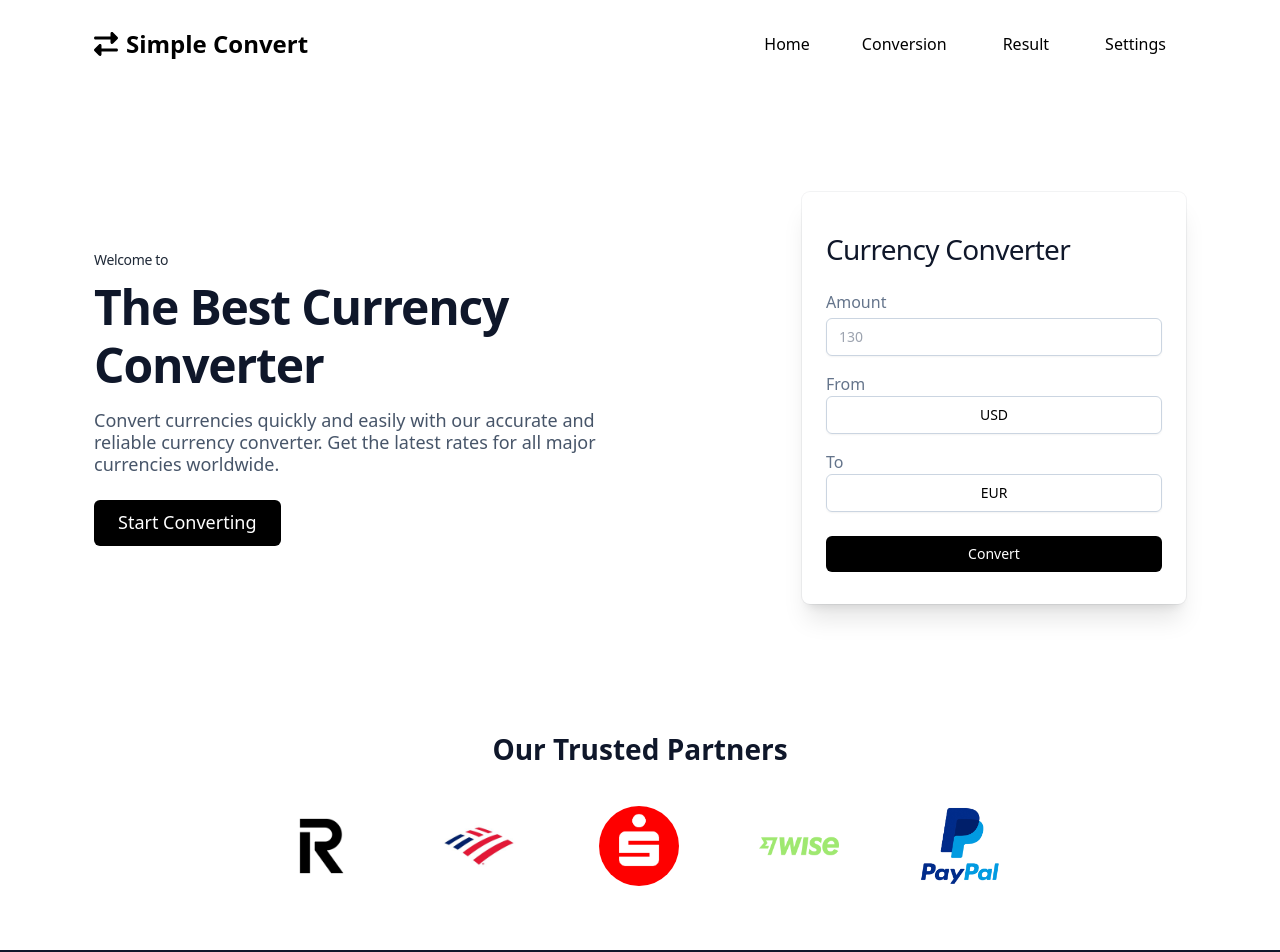
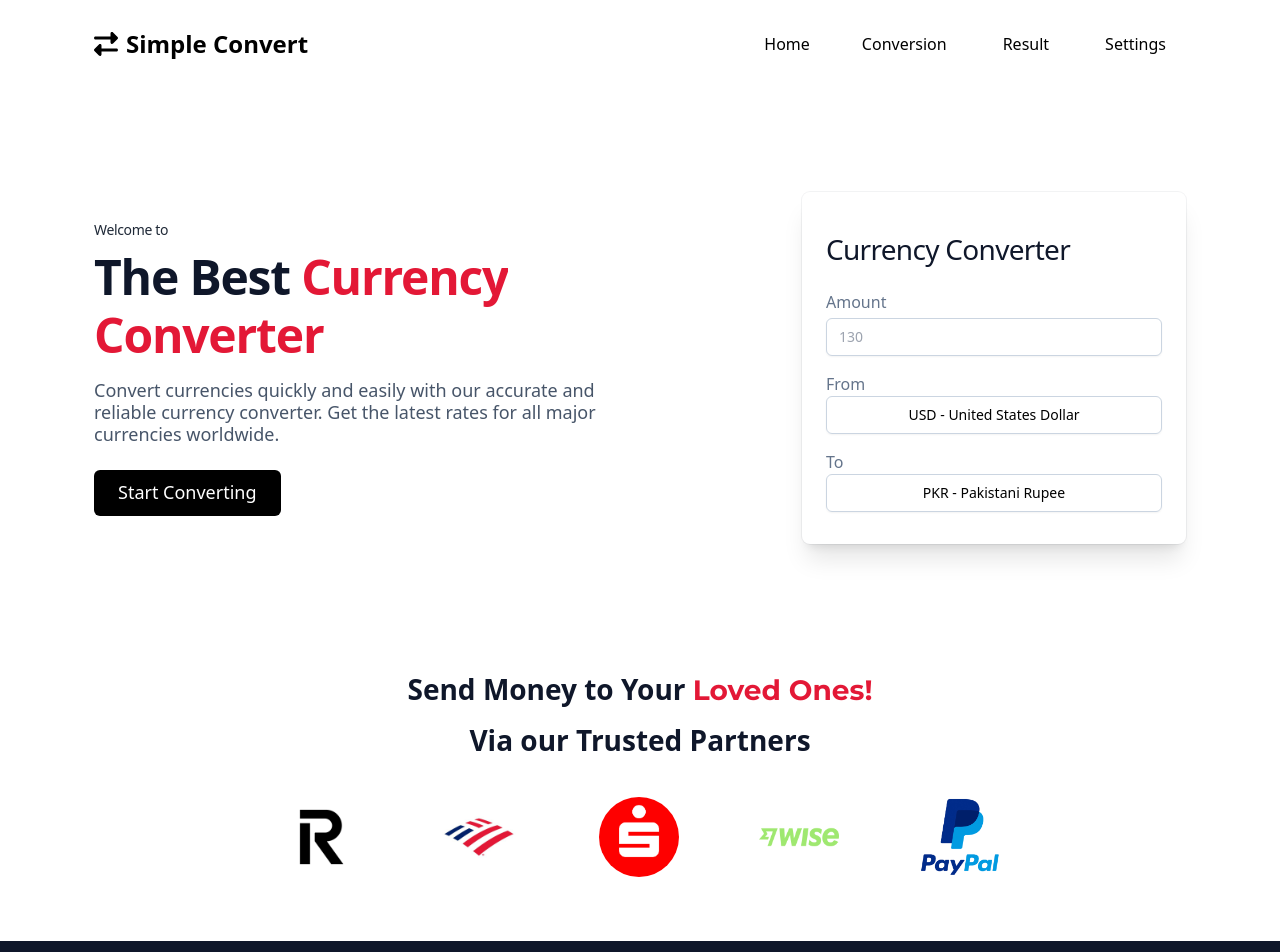
Before and after one commit to SyedAhtsham/Currency-Converter-App, a React (Vite) app: page / in a window 1280 px wide. Shown: the top 952 px of the page. Built offline with nearby package versions, Linux system fonts and the light colour scheme; a web font is replaced by a local one.

Commit message:
Update the currency conversion live and display the conversion rate below the converted amount

```diff
--- a/src/App.jsx
+++ b/src/App.jsx
@@ -81,7 +81,7 @@ function App() {
           {/* Left Section: Text and Button */}
           <div className='md:w-1/2'>
             <h3 className='text-sm font-medium tracking-tight text-gray-800'>Welcome to</h3>
-            <h1 className='text-4xl font-bold tracking-tight text-slate-900 mt-2'>The Best Currency Converter</h1>
+            <h1 className='text-4xl font-bold tracking-tight text-slate-900 mt-2'>The Best <span className='gradient-text'>Currency Converter</span></h1>
             <p className='mt-4 text-lg text-slate-600'>
               Convert currencies quickly and easily with our accurate and reliable currency converter. Get the latest rates for all major currencies worldwide.
             </p>
@@ -93,7 +93,9 @@ function App() {
           {/* Right Section: Currency Converter */}
           <div className='w-full md:w-96 mt-8 md:mt-0 '>
             <div className='rounded-lg bg-white px-6 py-8 shadow-xl ring-1 ring-slate-900/5 w-full'>
+
                 <CurrencyConverter />
+
             </div>
           </div>
 
@@ -102,16 +104,16 @@ function App() {
 
       <section className=' pb-10'>
       <div className="w-full max-w-screen-xl mx-auto p-6 mt-10 ">
-        <h2 className="text-3xl font-bold text-center text-slate-900 my-8">Our Trusted Partners</h2>
+          <h2 className="text-3xl font-bold text-center text-slate-900 my-8">Send Money to Your <span className='gradient-text font-montserrat font-bold '>Loved Ones! </span><br/> Via our Trusted Partners</h2>
 
         <div className="flex flex-wrap w-full justify-center items-center gap-20">
           {/* Partner Logos */}
 
-          <img src={img4} alt="Partner 2" className="h-16 md:h-20" />
-          <img src={img8} alt="Partner 5" className="h-16 md:h-20" />
-            <img src={img6} alt="Partner 3" className="h-16 md:h-20 rounded-full" />
-            <img src={img7} alt="Partner 4" className="h-16 md:h-20" />
-            <img src={img11} alt="Partner 4" className="h-16 md:h-20" />
+            <a href='https://www.revolut.com/en-US/money-transfer/' target='blank'><img src={img4} alt="Partner 2" className="h-16 md:h-20" /></a>
+            <a href='https://www.bankofamerica.com/' target='blank'><img src={img8} alt="Partner 5" className="h-16 md:h-20" /></a>
+            <a href='https://www.sparkasse.de/' target='blank'><img src={img6} alt="Partner 3" className="h-16 md:h-20 rounded-full" /></a>
+            <a href='https://wise.com/us/' target='blank'><img src={img7} alt="Partner 4" className="h-16 md:h-20" /></a>
+            <a href='https://www.paypal.com/us/digital-wallet/send-receive-money/send-money' target='blank'> <img src={img11} alt="Partner 4" className="h-16 md:h-20" /></a>
 
 
 
--- a/src/components/CurrencyConverter.jsx
+++ b/src/components/CurrencyConverter.jsx
@@ -1,13 +1,16 @@
-import React, { useState } from 'react';
+import React, { useState, useEffect, useRef } from 'react';
 import axios from 'axios';
 import SearchableDropdown from './SearchableDropdown';
 
-function CurrencyConverter() {
+function CurrencyConverter({ focusInput }) {
     const [amount, setAmount] = useState('');
-    const [fromCurrency, setFromCurrency] = useState('USD');
-    const [toCurrency, setToCurrency] = useState('EUR');
+    const [fromCurrency, setFromCurrency] = useState('USD - United States Dollar');
+    const [toCurrency, setToCurrency] = useState('PKR - Pakistani Rupee');
     const [conversionResult, setConversionResult] = useState('');
+    const [currentRate, setCurrentRate] = useState(null);
+    const amountInputRef = useRef(null);
 
+    // Function to handle amount input change
     const handleAmountChange = (e) => {
         const value = e.target.value;
         if (value === '' || (Number(value) > 0 && !value.includes('-'))) {
@@ -15,19 +18,33 @@ function CurrencyConverter() {
         }
     };
 
-    const handleConvert = async () => {
+    // Fetch conversion rate and update conversion result
+    useEffect(() => {
+        // Only trigger conversion if amount and currencies are valid
+        if (amount && fromCurrency && toCurrency) {
+            const convert = async () => {
                 try {
-            let fromCurrency1 = fromCurrency.slice(0, 3)
-            let toCurrency1 = toCurrency.slice(0, 3)
-            const rate = await getConversionRate(fromCurrency1, toCurrency1);
+                    const fromCode = fromCurrency.split(' ')[0];
+                    const toCode = toCurrency.split(' ')[0];
+                    const rate = await getConversionRate(fromCode, toCode);
+                    setCurrentRate(rate);
                     const result = (amount * rate).toFixed(2);
-            setConversionResult(`${amount} ${fromCurrency1} = ${result} ${toCurrency1}`);
+                    setConversionResult(`${amount} ${fromCode} = ${result} ${toCode}`);
                 } catch (error) {
                     console.error("Error fetching the conversion rate:", error);
                     setConversionResult("Error fetching the conversion rate.");
+                    setCurrentRate(null);
                 }
             };
 
+            convert();
+        } else {
+            setConversionResult('');
+            setCurrentRate(null);
+        }
+    }, [amount, fromCurrency, toCurrency]); // Dependencies array
+
+    // Fetch conversion rate from API
     const getConversionRate = async (from, to) => {
         const apiKey = '65e1523e814589f673fe4a70'; // Your API key
         const url = `https://v6.exchangerate-api.com/v6/${apiKey}/latest/${from}`;
@@ -47,6 +64,13 @@ function CurrencyConverter() {
         }
     };
 
+    // Focus the amount input when `focusInput` changes
+    useEffect(() => {
+        if (focusInput && amountInputRef.current) {
+            amountInputRef.current.focus();
+        }
+    }, [focusInput]);
+
     return (
         <div className="currency-converter">
             <h2 className="text-3xl font-medium tracking-tight text-slate-900">Currency Converter</h2>
@@ -55,6 +79,7 @@ function CurrencyConverter() {
             <div className="mt-4">
                 <p className="text-md text-slate-500">Amount</p>
                 <input
+                    ref={amountInputRef}
                     className="mt-1 w-full px-3 py-2 border border-slate-300 rounded-md text-sm shadow-sm focus:outline-none focus:ring-1 focus:ring-blue-500 focus:border-blue-500"
                     placeholder="130"
                     type="number"
@@ -77,19 +102,18 @@ function CurrencyConverter() {
             </div>
 
             {/* Conversion Result */}
+
             {conversionResult && (
-                <div className="mt-4 text-xl font-semibold text-slate-900">
+                <div className="mt-6 text-xl font-semibold flex flex-col items-center text-slate-900">
                     {conversionResult}
                 </div>
             )}
 
-            {/* Convert Button */}
-            <button
-                className="mt-6 bg-black text-white px-4 py-2 text-sm font-medium rounded-md w-full"
-                onClick={handleConvert}
-            >
-                Convert
-            </button>
+            {currentRate && (
+                <div className="mt-4 text-sm flex flex-col items-center text-slate-600">
+                    Conversion Rate:  1 {fromCurrency.split(' ')[0]} = {currentRate.toFixed(2)} {toCurrency.split(' ')[0]}
+                </div>
+            )}
         </div>
     );
 }
--- /dev/null
+++ b/src/components/TypingEffect.jsx
@@ -0,0 +1,26 @@
+import React, { useEffect, useState } from 'react';
+
+const TypingEffect = ({ text, speed, onComplete }) => {
+    const [displayedText, setDisplayedText] = useState('');
+
+    useEffect(() => {
+        let index = 0;
+        setDisplayedText(''); // Clear the text before starting
+        const interval = setInterval(() => {
+            setDisplayedText(prev => prev + text[index]);
+            index++;
+            if (index >= text.length) {
+                clearInterval(interval);
+                if (onComplete) {
+                    onComplete();
+                }
+            }
+        }, speed);
+
+        return () => clearInterval(interval);
+    }, [text, speed, onComplete]); // Run effect when text changes
+
+    return <span className='gradient-text'>{displayedText}</span>;
+};
+
+export default TypingEffect;
--- a/src/index.css
+++ b/src/index.css
@@ -57,3 +57,10 @@
   }
 
 }
+
+.gradient-text {
+  background: linear-gradient(90deg, #E31836, #E31836);
+  /* Customize gradient colors */
+  -webkit-background-clip: text;
+  -webkit-text-fill-color: transparent;
+}
```
Lines whose indentation alone changed are shown as unchanged.
